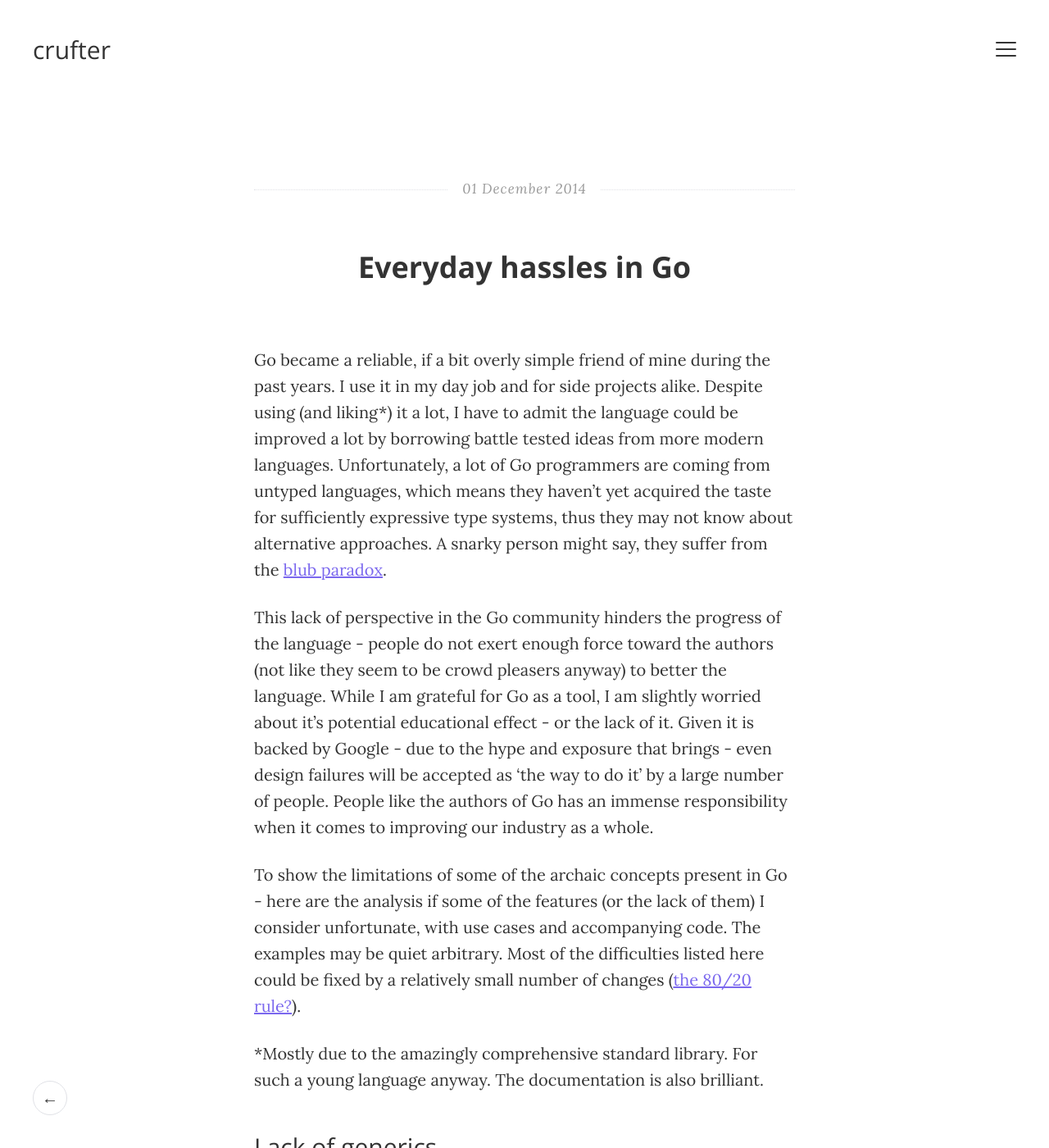
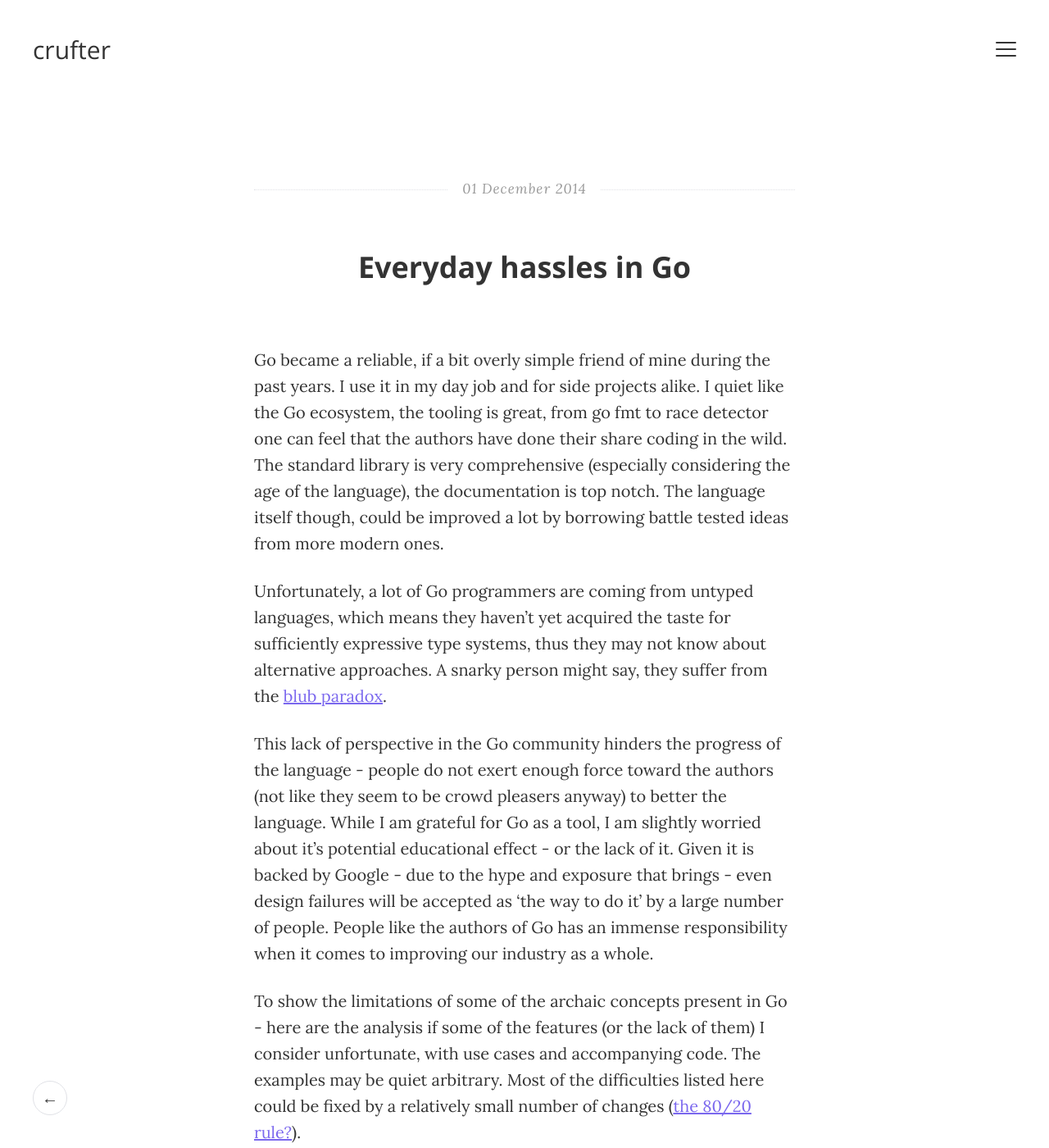
Before and after one commit to awkwordplay/awkwordplay.github.io, a Jekyll site: the page built from _posts/2014-12-01-everyday-hassles-in-go.markdown, in a window 1280 px wide and 1400 px high. Shown: the whole window at 82% size. Built offline with Jekyll 4.4.1, drawn with Linux system fonts in a browser that asks for light colours.

Commit message:
Changes to first paragraph

```diff
--- a/_posts/2014-12-01-everyday-hassles-in-go.markdown
+++ b/_posts/2014-12-01-everyday-hassles-in-go.markdown
@@ -4,13 +4,13 @@ title:  "Everyday hassles in Go"
 date:   2014-12-01
 ---
 
-Go became a reliable, if a bit overly simple friend of mine during the past years. I use it in my day job and for side projects alike. Despite using (and liking*) it a lot, I have to admit the language could be improved a lot by borrowing battle tested ideas from more modern languages. Unfortunately, a lot of Go programmers are coming from untyped languages, which means they haven't yet acquired the taste for sufficiently expressive type systems, thus they may not know about alternative approaches. A snarky person might say, they suffer from the <a href="http://www.paulgraham.com/avg.html">blub paradox</a>.
+Go became a reliable, if a bit overly simple friend of mine during the past years. I use it in my day job and for side projects alike. I quiet like the Go ecosystem, the tooling is great, from go fmt to race detector one can feel that the authors have done their share coding in the wild. The standard library is very comprehensive (especially considering the age of the language), the documentation is top notch. The language itself though, could be improved a lot by borrowing battle tested ideas from more modern ones.
+
+Unfortunately, a lot of Go programmers are coming from untyped languages, which means they haven't yet acquired the taste for sufficiently expressive type systems, thus they may not know about alternative approaches. A snarky person might say, they suffer from the <a href="http://www.paulgraham.com/avg.html">blub paradox</a>.
 
 This lack of perspective in the Go community hinders the progress of the language - people do not exert enough force toward the authors (not like they seem to be crowd pleasers anyway) to better the language. While I am grateful for Go as a tool, I am slightly worried about it's potential educational effect - or the lack of it. Given it is backed by Google - due to the hype and exposure that brings - even design failures will be accepted as 'the way to do it' by a large number of people. People like the authors of Go has an immense responsibility when it comes to improving our industry as a whole.
 
 To show the limitations of some of the archaic concepts present in Go - here are the analysis if some of the features (or the lack of them) I consider unfortunate, with use cases and accompanying code. The examples may be quiet arbitrary. Most of the difficulties listed here could be fixed by a relatively small number of changes (<a href="http://en.wikipedia.org/wiki/Pareto_principle">the 80/20 rule?</a>).
-
-*Mostly due to the amazingly comprehensive standard library. For such a young language anyway. The documentation is also brilliant.
 
 ### Lack of generics
 
```
